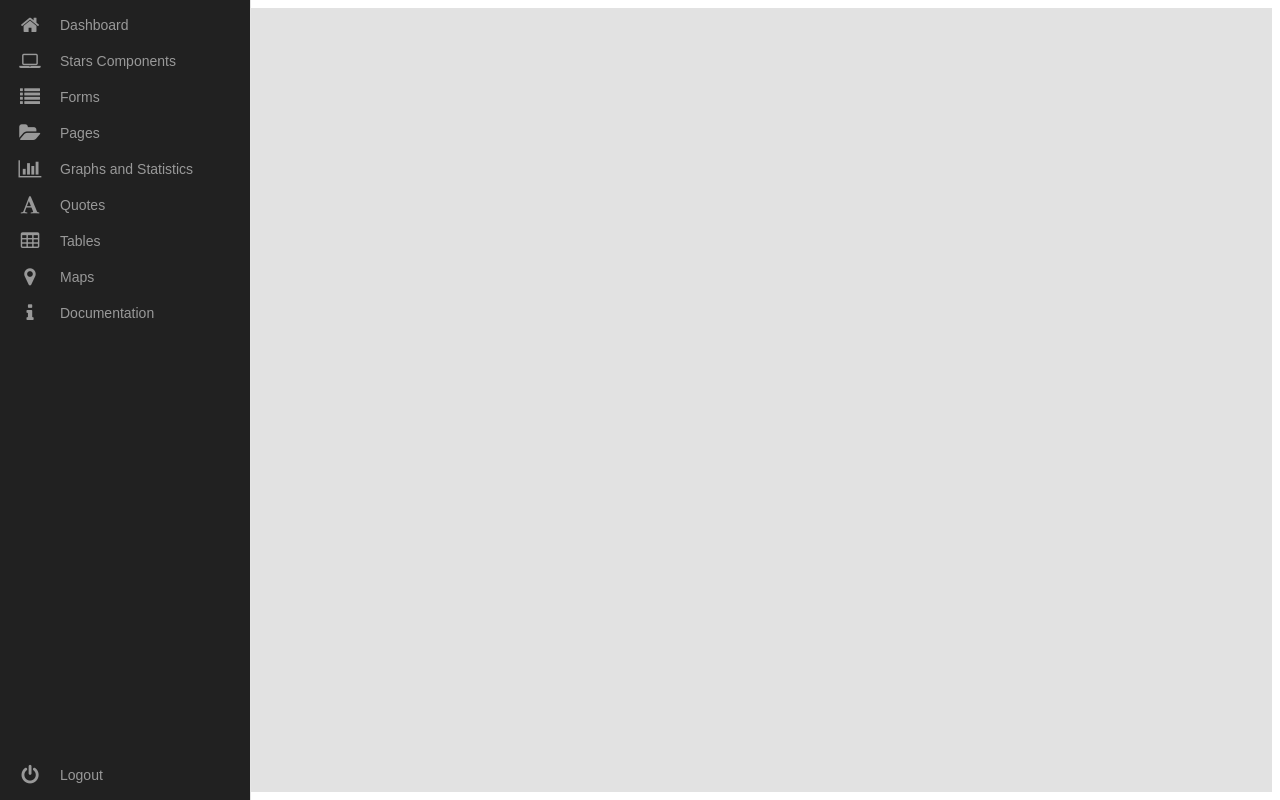
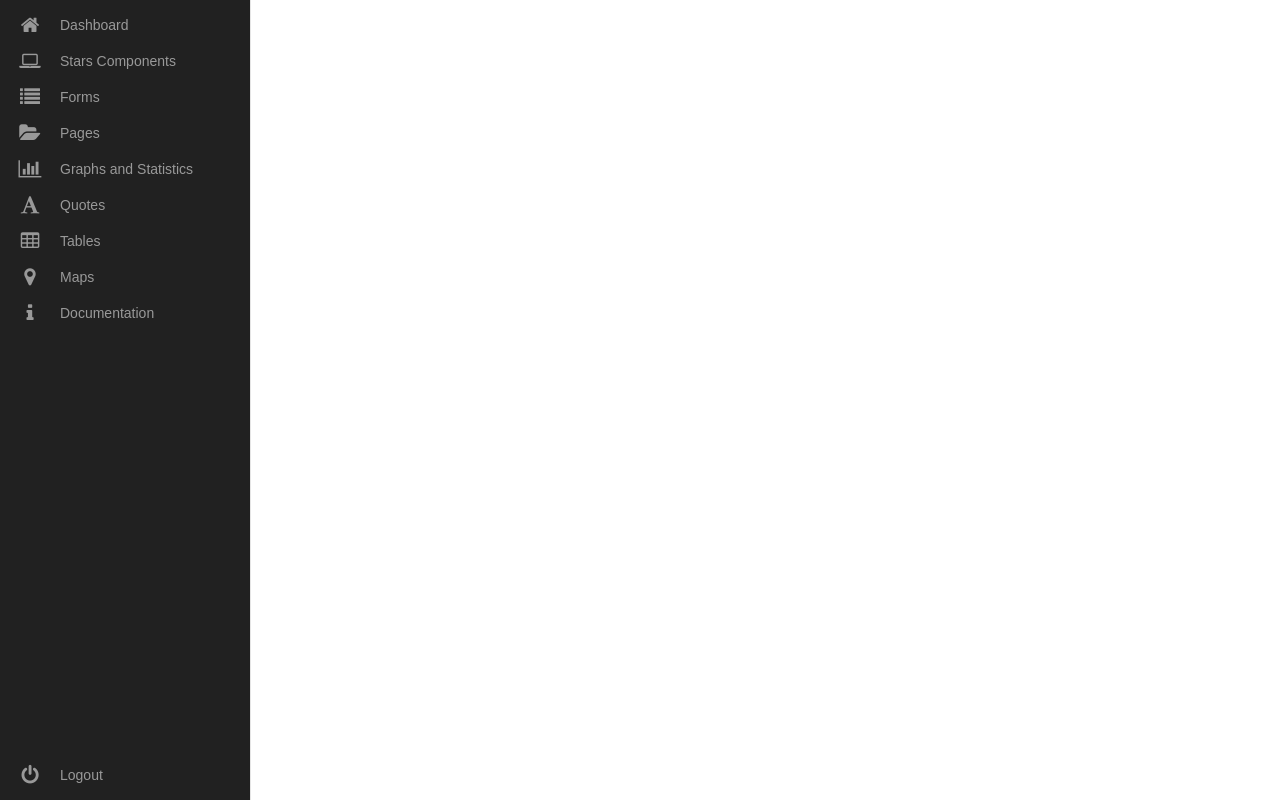
Before and after one commit to tapia2390/MechanicsLaravelAndroid, a Laravel app: page /menu in a window 1280 px wide. Run offline with Laravel 8, Linux system fonts and the light colour scheme; some libraries are stand-ins or nearby versions; some web fonts are replaced.

Commit message:
crear mapa

```diff
--- a/MechanicsLaravel/resources/views/menu/index.blade.php
+++ b/MechanicsLaravel/resources/views/menu/index.blade.php
@@ -121,9 +121,10 @@
 background-color:#5fa2db;
 }
 .area {
-float: left;
-background: #e2e2e2;
+    margin:auto;
+background: #fff;
 width: 100%;
+
 height: 100%;
 }
 @font-face {
@@ -140,7 +141,129 @@
   <body>
   <div class="area">
 
-  <p>Holasdsadasdasdasdasdasd</p>
+  <script src="https://code.jquery.com/jquery-3.5.0.js"></script>
+    <script src="https://polyfill.io/v3/polyfill.min.js?features=default"></script>
+
+    <script type="text/javascript">
+
+
+
+
+        var markers = [
+    {
+        "title": 'Aksa Beach',
+        "lat": '19.1759668',
+        "lng": '72.79504659999998',
+        "description": 'Aksa Beach is a popular beach and a vacation spot in Aksa village at Malad, Mumbai.'
+    },
+    {
+        "title": 'Juhu Beach',
+        "lat": '19.0883595',
+        "lng": '72.82652380000002',
+        "description": 'Juhu Beach is one of favourite tourist attractions situated in Mumbai.'
+    },
+    {
+        "title": 'Girgaum Beach',
+        "lat": '18.9542149',
+        "lng": '72.81203529999993',
+        "description": 'Girgaum Beach commonly known as just Chaupati is one of the most famous public beaches in Mumbai.'
+    },
+    {
+        "title": 'Jijamata Udyan',
+        "lat": '18.979006',
+        "lng": '72.83388300000001',
+        "description": 'Jijamata Udyan is situated near Byculla station is famous as Mumbai (Bombay) Zoo.'
+    },
+    {
+        "title": 'Sanjay Gandhi National Park',
+        "lat": '19.2147067',
+        "lng": '72.91062020000004',
+        "description": 'Sanjay Gandhi National Park is a large protected area in the northern part of Mumbai city.'
+    }
+    ];
+        window.onload = function () {
+            LoadMap();
+        }
+        function LoadMap() {
+
+
+            $.getJSON( "http://10.0.0.8:8000/api/mechanics", function( json ) {
+                var content  = JSON.parse(JSON.stringify(json));
+    //console.log(content[0])
+
+
+    var mapOptions = {
+                center: new google.maps.LatLng( parseFloat(content[0].latitude),  parseFloat(content[0].longitude)),
+                zoom:15,
+                mapTypeId: google.maps.MapTypeId.ROADMAP
+            };
+            var infoWindow = new google.maps.InfoWindow();
+            var latlngbounds = new google.maps.LatLngBounds();
+            var map = new google.maps.Map(document.getElementById("dvMap"), mapOptions);
+
+    for (let x in content) {
+
+  console.log(content[x].latitude+ "" + content[x].longitude);
+
+  //var data = content[i]
+                var myLatlng = new google.maps.LatLng( parseFloat(content[x].latitude),  parseFloat(content[x].longitude));
+                var marker = new google.maps.Marker({
+                    position: myLatlng,
+                    map: map,
+                    title: content[x].name
+                });
+                (function (marker, content) {
+                    google.maps.event.addListener(marker, "click", function (e) {
+                        console.log("Tel: " +content.phone);
+                        infoWindow.setContent("<div style = 'width:200px;min-height:40px'> <p> Name: " + content.name + " "+content.surname+"</p> <p>Email: " + content.email + "</p> <p>Phone: " + content.phone + "</p></div>");
+                        infoWindow.open(map, marker);
+                    });
+                })(marker, content[x]);
+                latlngbounds.extend(marker.position);
+}
+
+ });
+
+
+
+
+         /*  var mapOptions = {
+                center: new google.maps.LatLng(markers[0].lat, markers[0].lng),
+                zoom: 8,
+                mapTypeId: google.maps.MapTypeId.ROADMAP
+            };
+            var infoWindow = new google.maps.InfoWindow();
+            var latlngbounds = new google.maps.LatLngBounds();
+            var map = new google.maps.Map(document.getElementById("dvMap"), mapOptions);
+
+
+
+            for (var i = 0; i < markers.length; i++) {
+                var data = content[i]
+                var myLatlng = new google.maps.LatLng(data.latitude, data.longitude);
+                var marker = new google.maps.Marker({
+                    position: myLatlng,
+                    map: map,
+                    title: data.name
+                });
+                (function (marker, data) {
+                    google.maps.event.addListener(marker, "click", function (e) {
+                        infoWindow.setContent("<div style = 'width:200px;min-height:40px'>" + data.phone + "</div>");
+                        infoWindow.open(map, marker);
+                    });
+                })(marker, data);
+                latlngbounds.extend(marker.position);
+            }
+            var bounds = new google.maps.LatLngBounds();
+            map.setCenter(latlngbounds.getCenter());
+            map.fitBounds(latlngbounds);*/
+        }
+    </script>
+    <div id="dvMap" style="width: 100%; height: 100%">
+    </div>
+    <script async
+    src="https://maps.googleapis.com/maps/api/js?key=AIzaSyDJppjTdU4P2t9qs-tW-VCdd6GJcJqr-NA">
+</script>
   </div>
 
 
```
